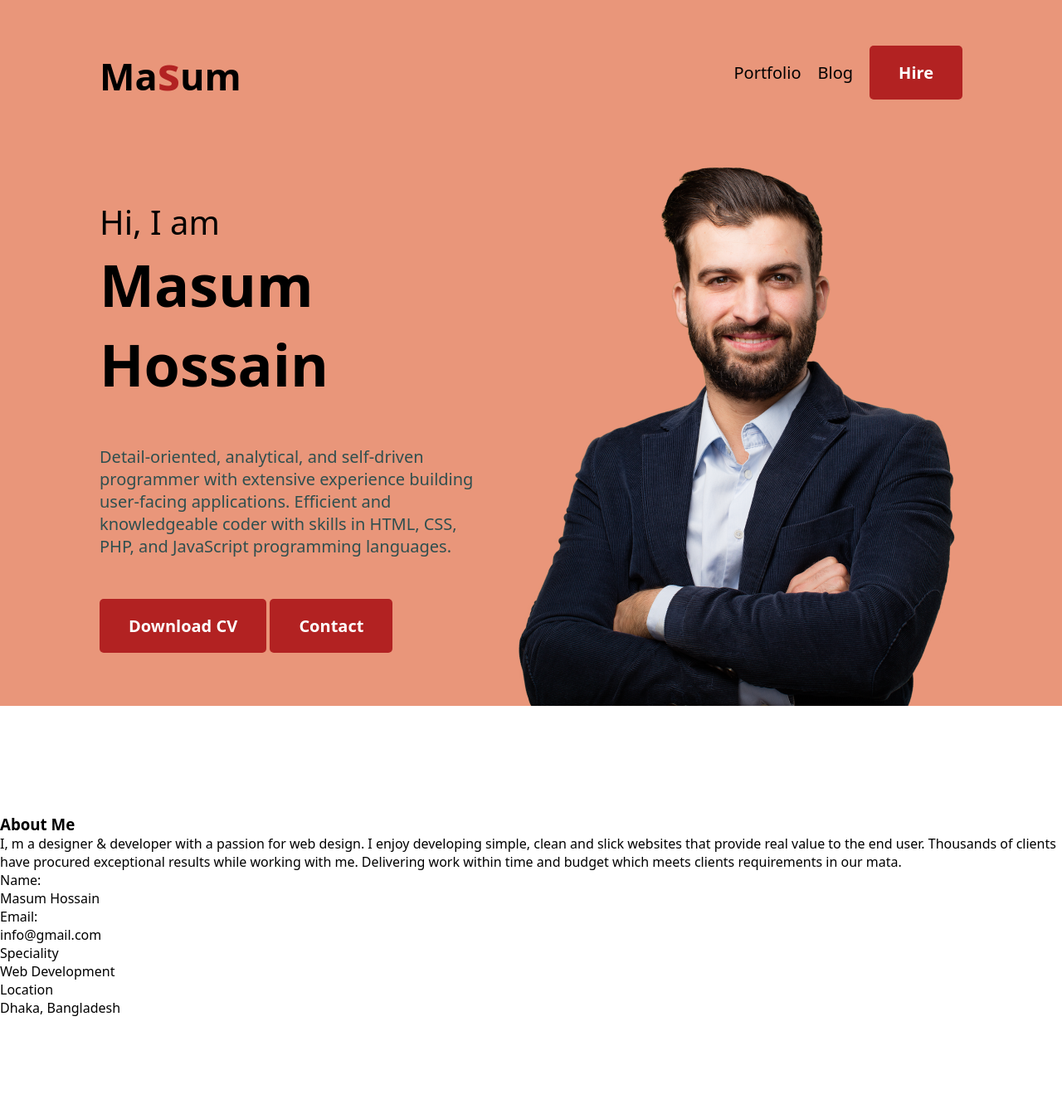
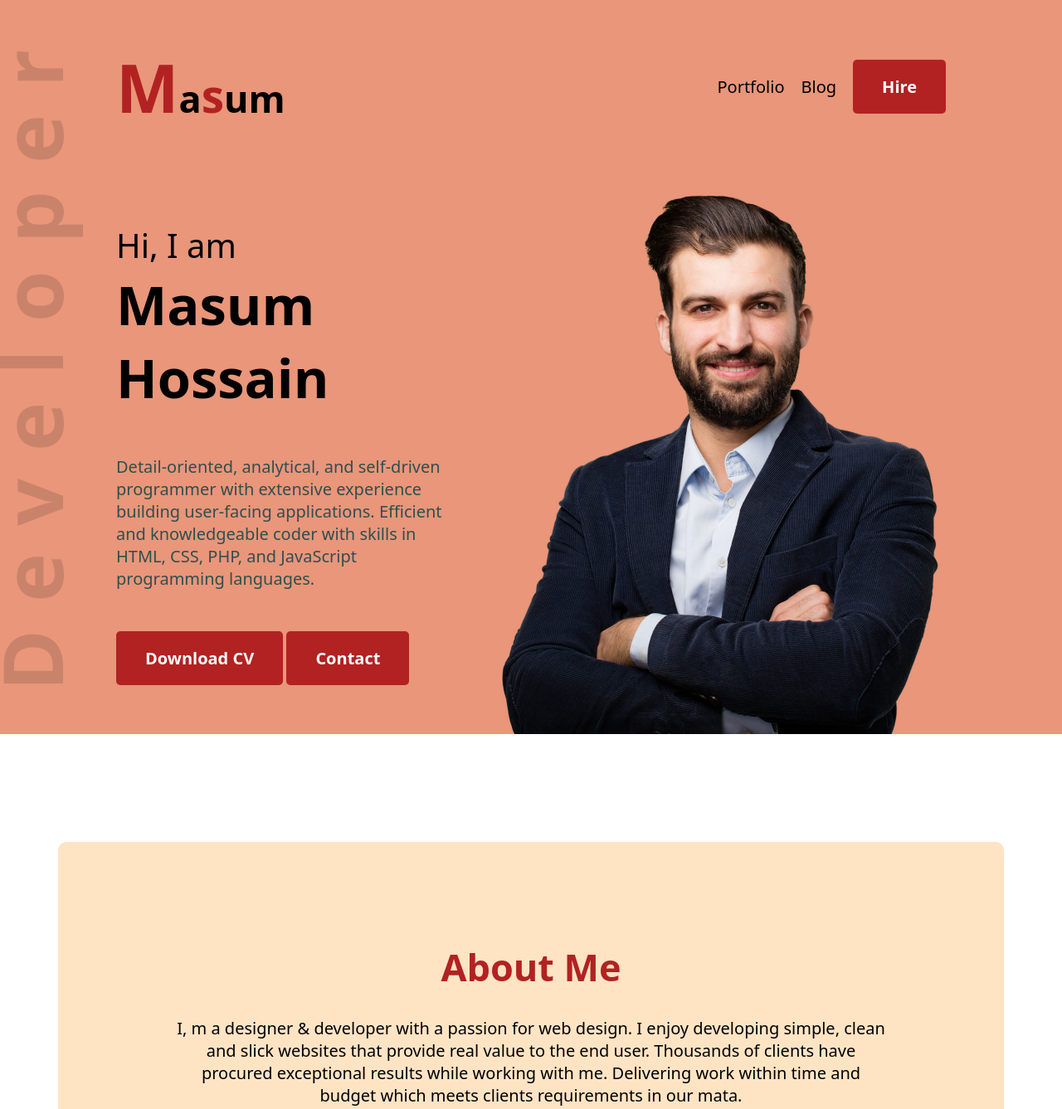
Before and after one commit to masumhs73/my-portfolio1, a plain HTML site: page images/index.html in a window 1280 px wide. Shown: the top 1337 px of the page at 83% size. Before the commit the page ends 1226 px from the top, so only its background shows below. Drawn offline with Linux system fonts and the light colour scheme.

Commit message:
added header and about styles

```diff
--- a/images/index.html
+++ b/images/index.html
@@ -14,7 +14,7 @@
 <body>
     <header>
         <nav>
-            <h2 class="nav-title">Ma<span class="text-primary">s</span>um</h2>
+            <h2 class="nav-title"><span class="text-initial">M</span>a<span class="text-primary">s</span>um</h2>
             <ul>
                 <li>Portfolio</li>
                 <li>Blog</li>
--- a/images/styles/style.css
+++ b/images/styles/style.css
@@ -5,9 +5,16 @@
 
 header{
     background-color:darksalmon;
-
+    background-image: url('/images/developer.png');
+    background-repeat: no-repeat;
+    background-position: left center;
+    margin-bottom: 130px;
 }
 
+.text-initial{
+    color:firebrick;
+    font-size: 80px;
+}
 .text-primary{
     color:firebrick;
     font-size: 55px;
@@ -28,7 +35,7 @@ header{
 nav{
     display: flex;
     justify-content: space-between;
-    padding: 50px 120px;;
+    padding: 50px 140px;;
 }
 .nav-title{
     font-size: 45px;
@@ -51,14 +58,14 @@ nav li{
 .banner{
     display: flex;
     align-items: center;
-    margin: 0 120px;
+    margin: 0 140px;
 }
 .banner-sub-title{
     font-size: 40px;
     font-weight: 500;
 }
 .banner-title{
-    font-size: 70px;
+    font-size: 65px;
     font-weight: 800px;
     margin-bottom: 50px;
 }
@@ -68,14 +75,49 @@ nav li{
     margin-bottom: 50px;
 }
 
+/* main section */
+main{
+    max-width: 1140px;
+    margin: 0 auto;
+}
+
+section{
+    margin-top: 130px;
+}
+
 /* about section styles */
 
 .about{
-    margin-top: 130px;
+    background-color:bisque;
+    border-radius: 10px;
+    text-align: center;
+    padding: 120px 140px;
 }
-.about-section-title{}
-.about-section-description{}
-.about-section-container{}
-.about-info{}
-.about-info-title{}
-.about-info-description{}
+.about-section-title{
+    text-align: center;
+    font-size: 45px;
+    font-weight: 700;
+    margin-bottom: 30px;
+    color: firebrick;
+}
+.about-section-description{
+    text-align: center;
+    font-size: 20px;
+    margin-bottom: 30px;
+}
+
+.about-section-container{
+    display: flex;
+    justify-content: space-around;
+}
+.about-info{
+}
+.about-info-title{
+    font-size: 16px;
+    font-weight: 400;
+    color: darkslategrey;
+}
+.about-info-description{
+    font-size: 20px;
+    font-weight: 600;
+}
```
